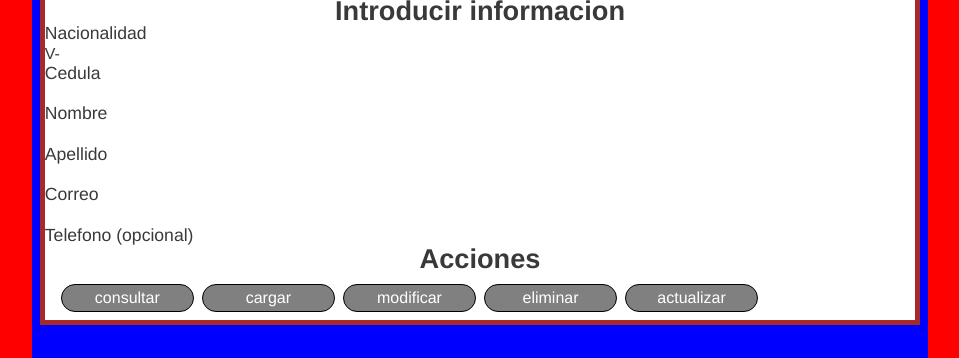
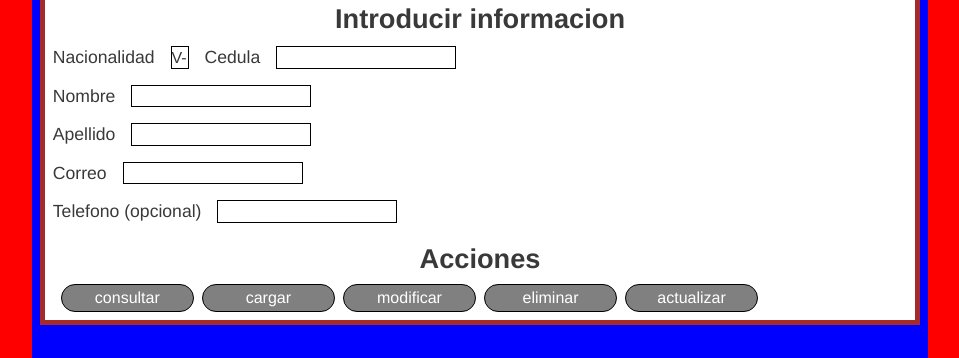
Before and after one commit to andlicon/Experimental, a PHP site: page /php/interfazRepresentante/representanteView.php in a window 1280 px wide. Shown: the part 442-800 px from the top of the page, without its empty margins (160-1119 px from the left). Run offline with PHP 8.4, Linux system fonts and the light colour scheme.

Commit message:
Estilos basicos para el display

```diff
--- a/Sass/componentes/__input.scss
+++ b/Sass/componentes/__input.scss
@@ -0,0 +1,19 @@
+
+.input {
+    display: flex;
+    flex-flow: column nowrap;
+
+    padding: 0.5em;
+
+    gap: 1em;
+}
+
+.input__grupo {
+    display: flex;
+
+    gap: 1em;
+}
+
+.input__input, .input__select {
+    border: 1px solid black;
+}
--- a/css/main.css
+++ b/css/main.css
@@ -307,6 +307,29 @@ label {
     *-NECESTIO HACER QUE SALGA UN SCROLL CUANDO SE DESBORDE LA LISTA
     *-NECESITO QUE LOS TR SEAN DEL MISMO TAMAÑO SIEMPRE
 */
+.input {
+  display: -webkit-box;
+  display: -ms-flexbox;
+  display: flex;
+  -webkit-box-orient: vertical;
+  -webkit-box-direction: normal;
+      -ms-flex-flow: column nowrap;
+          flex-flow: column nowrap;
+  padding: 0.5em;
+  gap: 1em;
+}
+
+.input__grupo {
+  display: -webkit-box;
+  display: -ms-flexbox;
+  display: flex;
+  gap: 1em;
+}
+
+.input__input, .input__select {
+  border: 1px solid black;
+}
+
 .vista {
   /*Centrada*/
   height: 100%;
--- a/php/interfazRepresentante/representanteView.php
+++ b/php/interfazRepresentante/representanteView.php
@@ -106,6 +106,7 @@
             <!-- inputs -->
             <div class="input">
                 <h2>Introducir informacion</h2>
+                <div class="input__grupo">
                     <label for="nacionalidadInput" class="input__label">Nacionalidad</label>
                     <select name="nacionalidadInput" id="nacionalidadInput" class="input__select">
                         <option value="V-" class="input__select">V-</option>
@@ -113,14 +114,23 @@
                     </select>
                     <label for="cedulaInput" class="input__label">Cedula</label>
                     <input type="text" id="cedulaInput" name="cedulaInput" class="input__input input__input--texto">
+                </div>
+                <div class="input__grupo">
                     <label for="nombreInput" class="input__label">Nombre</label>
                     <input type="text" id="nombreInput" name="nombreInput" class="input__input input__input--texto">
+                </div>
+                <div class="input__grupo">
                     <label for="apellidoInput" class="input__label">Apellido</label>
                     <input type="text" id="apellidoInput" name="apellidoInput" class="input__input input__input--texto">
+                </div>
+                <div class="input__grupo">
                     <label for="correoInput" class="input__label">Correo</label>
                     <input type="text" id="correoInput" name="correoInput" class="input__input input__input--texto">
+                </div>
+                <div class="input__grupo">
                     <label for="telefonoInput" class="input__label">Telefono (opcional)</label>
                     <input type="text" id="telefonoInput" name="telefonoInput" class="input__input input__input--texto">
+                </div>
             </div>
             <!-- botones -->
             <div class="botones">
```
Lines whose indentation alone changed are shown as unchanged.
